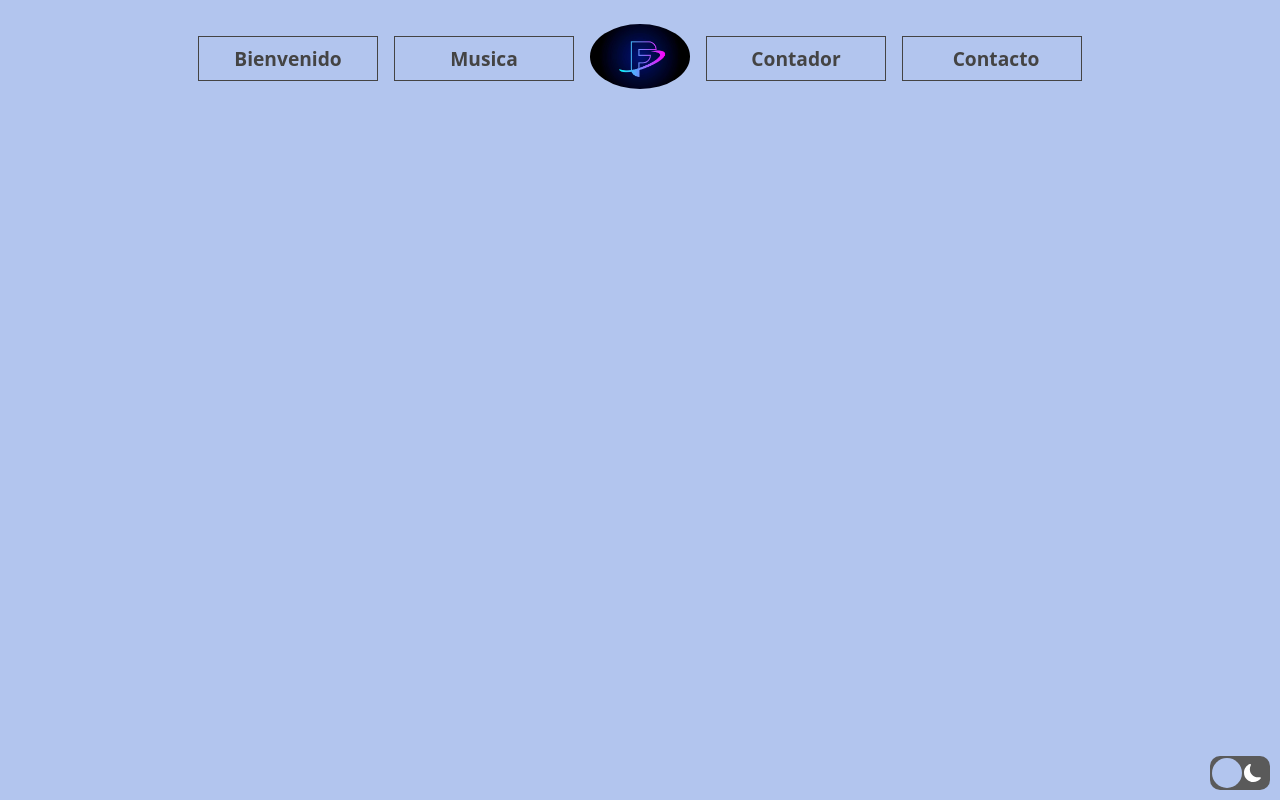
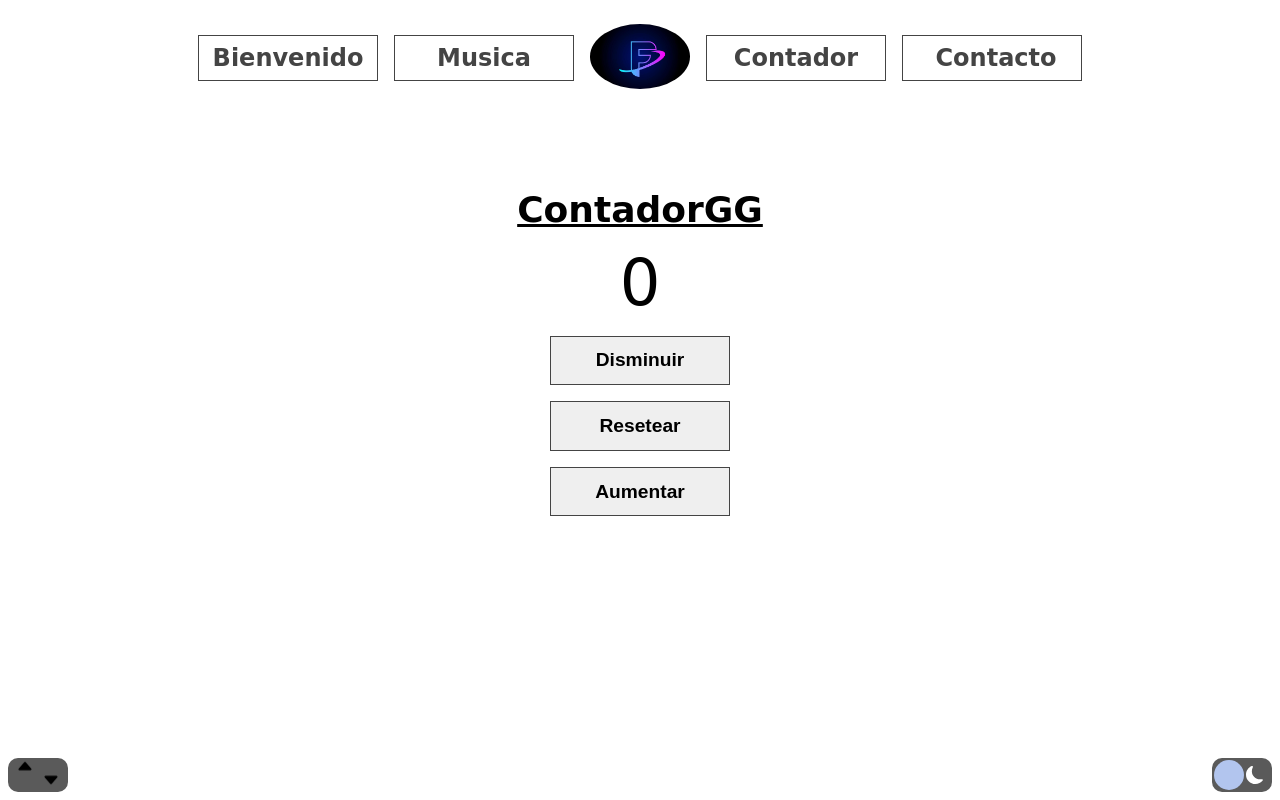
Before and after one commit to federico1018/Test_I-ConnectBPO., a plain HTML site: page index.html in a window 1280 px wide. Drawn offline with Linux system fonts and the light colour scheme; a web font is replaced by a local one.

Commit message:
ContadorV.1 Mejorar diseño

```diff
--- a/index.html
+++ b/index.html
@@ -6,6 +6,9 @@
     <meta http-equiv="X-UA-Compatible" content="IE=edge">
     <meta name="viewport" content="width=device-width, initial-scale=1.0">
     <!--Fuentes Usadas-->
+    <link rel="preconnect" href="https://fonts.googleapis.com">
+    <link rel="preconnect" href="https://fonts.gstatic.com" crossorigin>
+    <link href="https://fonts.googleapis.com/css2?family=Akaya+Telivigala&display=swap" rel="stylesheet">
     <!--Titulo Pagina-->
     <title>Test_I-ConnectBPO.</title>
     <!--Enlaces Css/Js-->
@@ -16,7 +19,7 @@
 
 <body>
     <!--HEADER-MENU-->
-    <header class="header">
+    <header class="header" id="up">
         <!--BTN_Dark-Mode-->
         <button class="dark-mode" id="switch">
             <svg xmlns="http://www.w3.org/2000/svg" width="16" height="16" fill="currentColor"
@@ -46,16 +49,59 @@
             <!--Nav-->
             <nav class="menu">
                 <a class="menu__enlace" href="#">Bienvenido</a>
-                <a class="menu__enlace" href="#">Musica</a>
+                <a class="menu__enlace" href="#api">Musica</a>
                 <!--Logo-->
                 <a class="menu__logo" href="https://www.instagram.com/aldana_1.8/" target="_blank">
                     <img src="/assets/LogoFede.jpg" alt="LogoFede">
                 </a>
-                <a class="menu__enlace" href="#">Contador</a>
-                <a class="menu__enlace" href="#">Contacto</a>
+                <a class="menu__enlace" href="#contador">Contador</a>
+                <a class="menu__enlace" href="#contact">Contacto</a>
             </nav>
         </section>
     </header>
+
+    <!--API-PUBLICA-->
+    <main class="api-public" id="api">
+        <div class="container">
+
+        </div>
+    </main>
+
+    <!--CONTADOR-JUEGO-->
+    <section class="contador" id="contador">
+        <div class="container">
+            <h2 class="container__title">ContadorGG</h2>
+            <span class="container__span" id="valor">0</span>
+            <button class="container__boton boton disminuir">Disminuir</button>
+            <button class="container__boton boton resetear">Resetear</button>
+            <button class="container__boton boton aumentar">Aumentar</button>
+        </div>
+    </section>
+
+    <!--CONTACTO-FORM-->
+    <footer class="contacto" id="contact">
+        <div class="container">
+
+        </div>
+    </footer>
+
+    <!--Botonos Desplazamiento SCROLL-->
+    <div class="scroll-page">
+        <a href="#" class="scroll-page__enlace ">
+            <svg class="svg-up" xmlns="http://www.w3.org/2000/svg" width="18" height="18" fill="currentColor"
+                class="bi bi-caret-up-fill" viewBox="0 0 16 16">
+                <path
+                    d="m7.247 4.86-4.796 5.481c-.566.647-.106 1.659.753 1.659h9.592a1 1 0 0 0 .753-1.659l-4.796-5.48a1 1 0 0 0-1.506 0z" />
+            </svg>
+        </a>
+        <a href="#contact" class="scroll-page__enlace">
+            <svg xmlns="http://www.w3.org/2000/svg" width="18" height="18" fill="currentColor"
+                class="bi bi-caret-down-fill" viewBox="0 0 16 16">
+                <path
+                    d="M7.247 11.14 2.451 5.658C1.885 5.013 2.345 4 3.204 4h9.592a1 1 0 0 1 .753 1.659l-4.796 5.48a1 1 0 0 1-1.506 0z" />
+            </svg>
+        </a>
+    </div>
 </body>
 
 </html>
--- a/script.js
+++ b/script.js
@@ -26,3 +26,22 @@ $dark.addEventListener("click", () => {
   document.body.classList.toggle("dark");
   $dark.classList.toggle("active");
 });
+
+/*Script CONTADOR*/
+let contador = 0;
+const valor = document.querySelector("#valor");
+const botones = document.querySelectorAll(".boton");
+botones.forEach((boton) => {
+  boton.addEventListener("click", function (e) {
+    const estilos = e.currentTarget.classList;
+
+    if (estilos.contains("disminuir")) {
+      contador--;
+    } else if (estilos.contains("aumentar")) {
+      contador++;
+    } else {
+      contador = 0;
+    }
+    valor.textContent = contador;
+  });
+});
--- /dev/null
+++ b/scss/_Api-publica.scss
@@ -0,0 +1,5 @@
+.api-public {
+  .container {
+    padding: 1.5rem;
+  }
+}
--- /dev/null
+++ b/scss/_Contacto.scss
@@ -0,0 +1,6 @@
+.contacto {
+  background-color: red;
+  .container {
+    background-color: hotpink;
+  }
+}
--- /dev/null
+++ b/scss/_Contador.scss
@@ -0,0 +1,44 @@
+.contador {
+  color: map-get($colores, "black");
+  .container {
+    padding: 1.5rem;
+    background-image: linear-gradient();
+    color: map-get($colores, "black");
+    font-size: var(--step-0);
+    @include flex();
+    gap: 1rem;
+    &__title {
+      text-decoration: underline;
+    }
+    &__span {
+      font-size: 4rem;
+    }
+    &__boton {
+      min-width: 180px;
+      margin: 0 auto;
+      padding: 0.8rem;
+      border: 1px solid map-get($colores, "text-color");
+      font-size: var(--step--1);
+      font-weight: bold;
+      text-align: center;
+
+      &:active {
+        background-color: map-get($colores, "light-gray");
+      }
+    }
+    body.dark & {
+      color: map-get($colores, "white");
+      &__boton {
+        background-color: map-get($colores, "light-gray");
+        color: map-get($colores, "white");
+      }
+    }
+  }
+}
+//MediaQuerie CONTADOR.
+@media screen and (min-width: 64em) {
+  .contador {
+    .container {
+    }
+  }
+}
--- a/scss/_Header-menu.scss
+++ b/scss/_Header-menu.scss
@@ -9,10 +9,11 @@
   .dark-mode {
     position: relative;
     position: fixed;
+    z-index: 999;
     padding: 0.5rem;
     width: 60px;
-    bottom: 10px;
-    right: 10px;
+    bottom: 8px;
+    right: 8px;
     background-color: map-get($colores, "light-gray");
     border: none;
     cursor: pointer;
@@ -40,8 +41,7 @@
       background: none;
       color: map-get($colores, "white");
     }
-  }
-  .active {
+    &.active {
       background-color: map-get($colores, "light-gray");
       color: map-get($colores, "light-gray");
       svg {
@@ -52,6 +52,8 @@
         left: unset;
       }
     }
+  }
+
   //Container LOGO/NAV
   .container {
     @include flex($direction: row, $just: space-between);
@@ -87,7 +89,7 @@
         margin: 0 auto;
         padding: 0.8rem;
         border: 1px solid map-get($colores, "text-color");
-        font-size: var(--step--1);
+        font-size: var(--step-0);
         font-weight: bold;
         text-align: center;
         overflow: hidden;
--- a/scss/_Reset.scss
+++ b/scss/_Reset.scss
@@ -2,8 +2,7 @@
 /***********Reseteo global de etiquetas, no uso normalize. Intento ser minimalista y usar CSS puro.****************/
 html {
   box-sizing: border-box;
-  font-family: "Alata", sans-serif;
-  font-family: "Open Sans", sans-serif;
+  font-family: "Akaya Telivigala", cursive;
   font-size: 16px;
   scroll-behavior: smooth;
 }
@@ -17,7 +16,7 @@ body {
   margin: 0;
   padding: 0;
   overflow-x: hidden;
-  background-color: map-get($colores, "bg-primary");
+  background-color: map-get($colores, "wiithe");
   transition: background-color 600ms linear, color 600ms linear;
 }
 .dark {
--- /dev/null
+++ b/scss/_Scroll-page.scss
@@ -0,0 +1,47 @@
+.scroll-page {
+  position: absolute;
+  position: fixed;
+  z-index: 999;
+  bottom: 8px;
+  left: 8px;
+  padding: 0.5rem;
+  width: 60px;
+  height: 34px;
+  @include flex($direction: row, $just: space-between);
+  cursor: pointer;
+  border-radius: 10px;
+  background-color: map-get($colores, "light-gray");
+  //ENLACES
+  &__enlace {
+    //SVG-1
+    svg {
+      animation: bounce-down 1s linear infinite alternate;
+    }
+    @keyframes bounce-down {
+      0% {
+        transform: translateY(5%);
+      }
+      100% {
+        transform: translateY(40%);
+      }
+    }
+    //SVG-2
+    .svg-up {
+      animation: bounce-up 1s linear infinite alternate;
+    }
+    @keyframes bounce-up {
+      0% {
+        transform: translateY(5%);
+      }
+      100% {
+        transform: translateY(-40%);
+      }
+    }
+  }
+  //CAMBIO DE PROPIEDADES PARA DARK-MODE
+  body.dark & {
+    svg {
+      color: map-get($colores, "white");
+    }
+  }
+}
--- a/scss/_Utilities.scss
+++ b/scss/_Utilities.scss
@@ -1,12 +1,8 @@
-@import "variables";
-
-/*En este modulo añado utilidades/PROPIEDADES que un elemento va a repetir con otro elemento de el sitio web*/
 .container {
   margin-left: auto;
   margin-right: auto;
   max-width: map-get($anchoTotal, "max-width");
 }
-
 .none {
   display: none;
 }
--- a/scss/_Variables.scss
+++ b/scss/_Variables.scss
@@ -10,8 +10,6 @@ $colores: (
   "text-color": #444444,
   "white": white,
   "black": black,
-  "bg-btn-circle-hover": #0fc4c4,
-  "bg-btn-shake-hover": #8a8f8f,
   "bg-btn-mode": #ffa500,
 );
 
--- a/scss/style.scss
+++ b/scss/style.scss
@@ -4,6 +4,10 @@
 @import "Mixin";
 @import "Utilities";
 @import "Header-menu";
+@import "Api-publica";
+@import "Contador";
+@import "Contacto";
+@import "Scroll-page";
 
 /*Este metodo para Textos fluidos me ha gustado utilizar, espero no sea un problema..*/
 /*Responsive Fluid Desing*/ /*
```
Also changed, not shown: css/style.css, 1 other file. Lines whose indentation alone changed are shown as unchanged.
